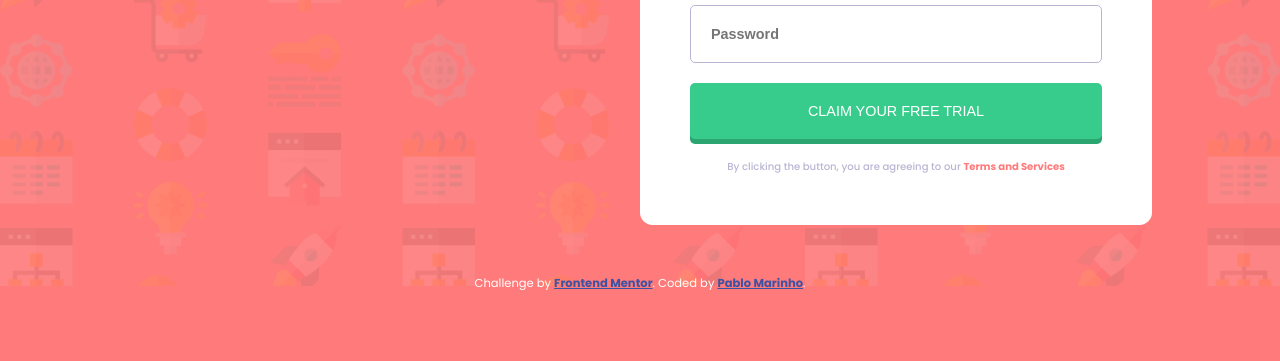
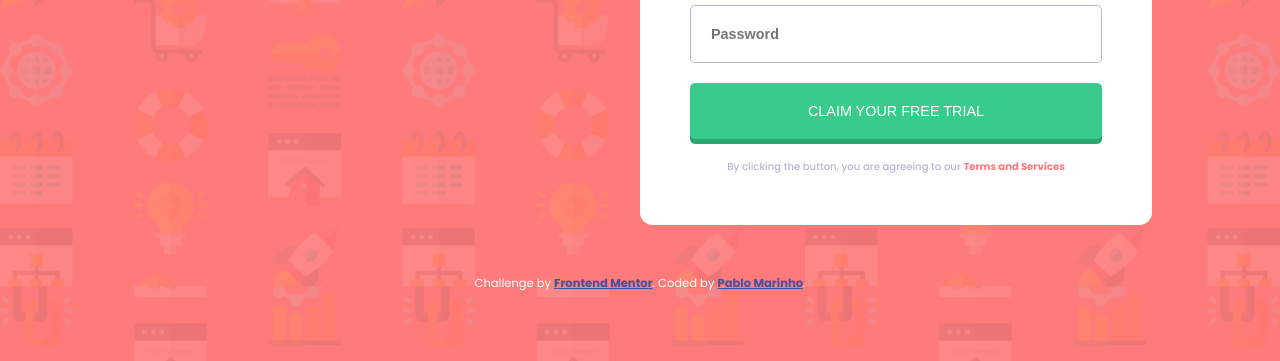
Before and after one commit to PablitoLuquito/intro-component-with-signup-form, a plain HTML site: page index.html in a window 1280 px wide. Shown: the part 439-800 px from the top of the page. Drawn offline with Linux system fonts and the light colour scheme.

Commit message:
commit update 1

```diff
--- a/css/responsive.css
+++ b/css/responsive.css
@@ -9,7 +9,6 @@ html {
 
   body {
     background-image: url(../images/bg-intro-mobile.png);
-    background-repeat: no-repeat;
     background-size: 100%;
   }
 
--- a/css/style.css
+++ b/css/style.css
@@ -15,7 +15,7 @@ body {
   font-size: 1.6rem;
   background-color: hsl(0, 100%, 74%);
   background-image: url(../images/bg-intro-desktop.png);
-  background-repeat: no-repeat;
+  background-repeat: repeat-y;
   background-size: 100%;
   color: #fff;
   font-family: "Poppins", sans-serif;
```
